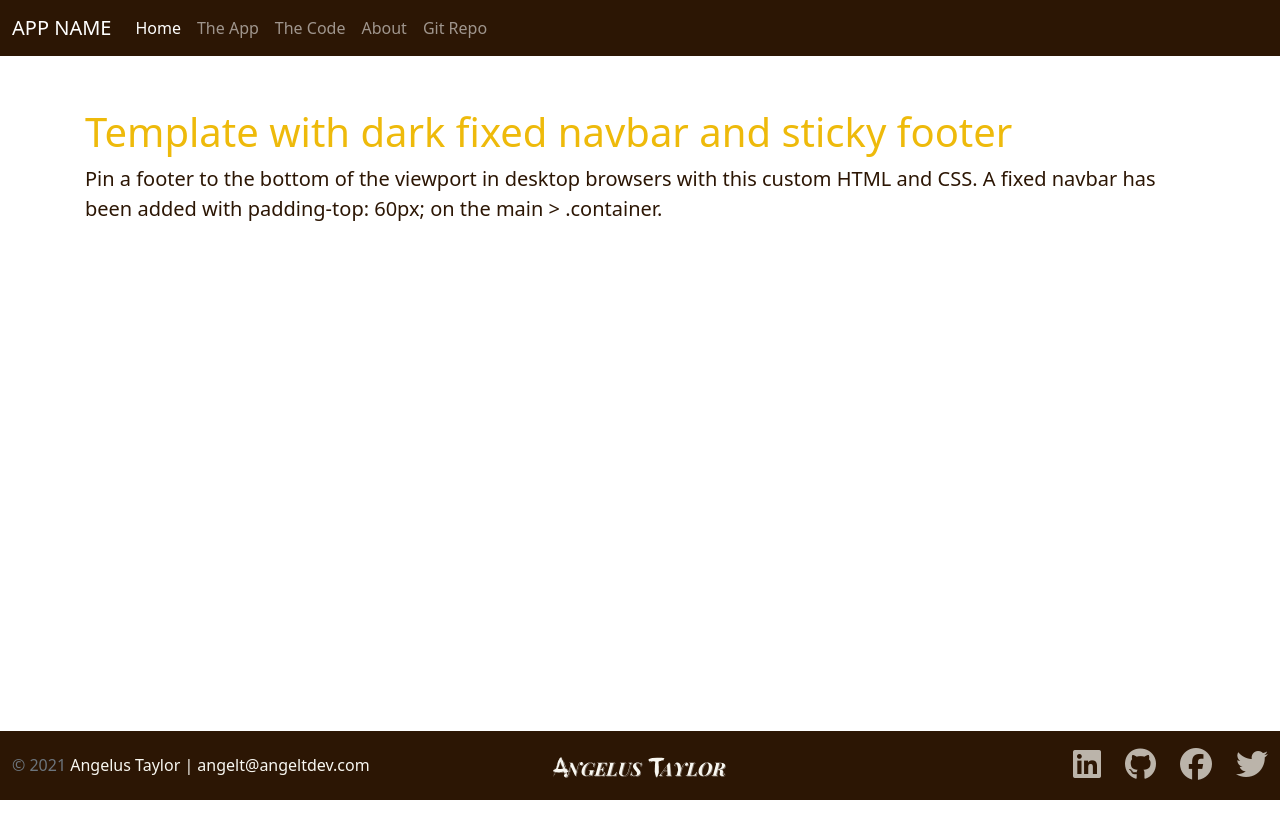
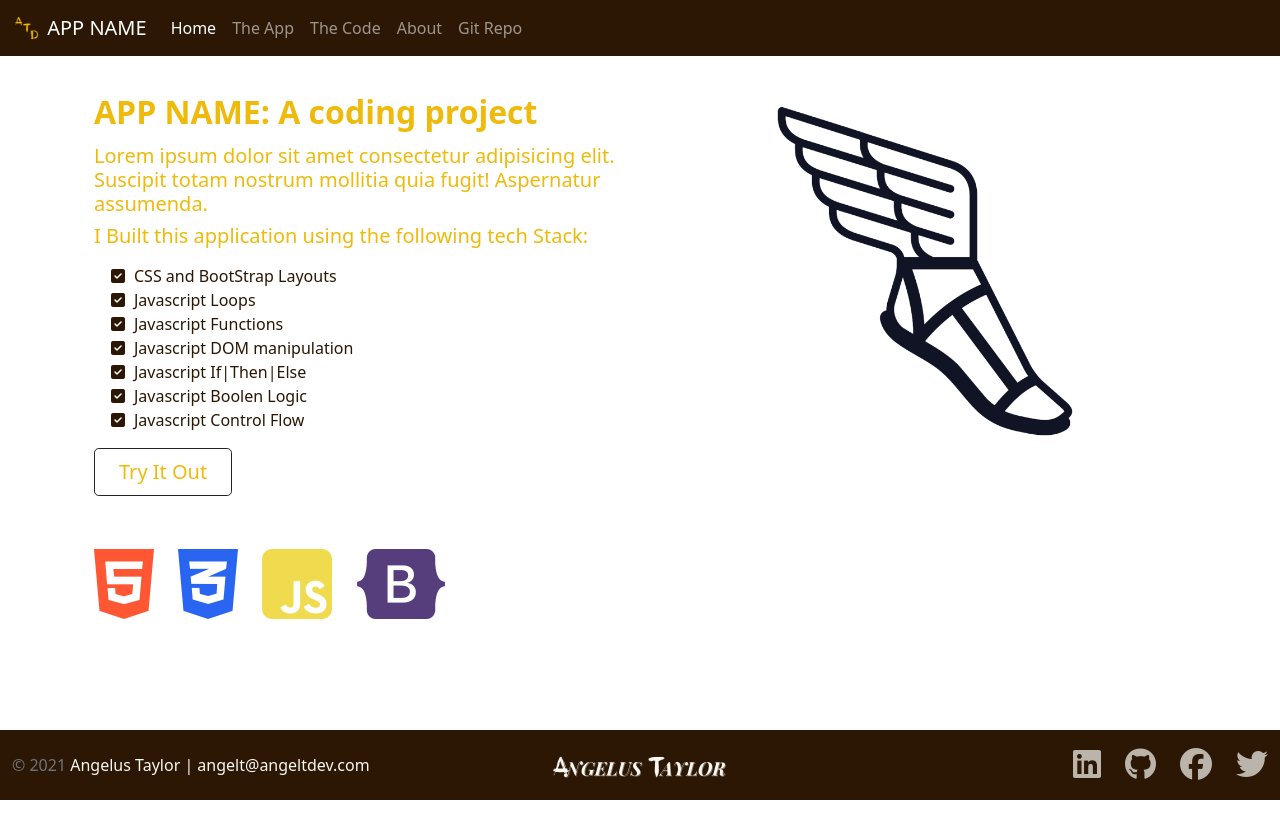
Before and after one commit to AngelusTaylorDev/Mini-app-template, a plain HTML site: page index.html in a window 1280 px wide. Before the commit the page ends 800 px from the top, so only its background shows below. Drawn offline with nearby package versions, Linux system fonts and the light colour scheme.

Commit message:
Built out more of the template
Completed more of the template
Added:

Markup - HTML5
CSS
images
and pace holder text.

```diff
--- a/css/main-style.css
+++ b/css/main-style.css
@@ -6,9 +6,24 @@
     --white-color: #f8f7f1;
 }
 
-/* Default styling */
+/* font styling */
 h1, h2, h3, h4{
     color: var(--secondary-color);
+}
+
+h1, .app-name {
+    font-size: 2em;
+}
+
+/* button styling */
+.btn {
+    color: var(--secondary-color);
+    outline: var(--dark-color);
+}
+
+.btn:hover {
+    color: var(--white-color);
+    background-color: var(--dark-color);
 }
 
 /* navbar Styling having to overide bootstrap */
@@ -16,16 +31,46 @@ nav {
     background-color: var(--dark-color);
 }
 
+nav img {
+    width: 30px;
+    height: 28px;
+}
+
 /* body styling */
 body {
     color: var(--dark-color);
 }
 
-/* Convert this to an external style sheet */
+/* Container styling */
 main>.container {
     padding: 60px 15px 0;
     margin-bottom: 5rem;
 }
+
+/* Main Body Styling */
+
+.app-logo img {
+    width: 350px;
+    height: 350px;
+}
+
+/* Tech Icons styling */
+#html-icon {
+    color: #FF5733;
+}
+
+#css-icon {
+    color: #2965f1;
+}
+
+#js-icon {
+    color: #f0db4f;
+}
+
+#bootstrap-icon {
+    color: #563d7c;
+}
+
 .sticky-footer {
     position: sticky;
     left: 0;
--- a/index.html
+++ b/index.html
@@ -1,4 +1,4 @@
-<!doctype html>
+<!DOCTYPE html>
 <html lang="en" class="h-100">
 
 <head>
@@ -14,14 +14,18 @@
     <!-- Main CSS -->
     <link rel="stylesheet" href="css/main-style.css">
 
+    <!-- Favicon -->
+    <link rel="shortcut icon" href="img/favicon.ico" type="image/x-icon">
+
 </head>
 
 <body class="d-flex flex-column h-100">
 
-    <!-- NavBar -->
+    <!-- NavBar Section -->
     <nav class="navbar navbar-expand-md navbar-dark fixed-top">
         <div class="container-fluid">
-            <a class="navbar-brand" href="#">APP NAME</a>
+            <a class="navbar-brand" href="#"><img class="d-inline-block align-text-top" src="img/ms-icon-310x310.png"
+                    alt="A T D Icon"> APP NAME</a>
             <button class="navbar-toggler" type="button" data-bs-toggle="collapse" data-bs-target="#navbarCollapse"
                 aria-controls="navbarCollapse" aria-expanded="false" aria-label="Toggle navigation">
                 <span class="navbar-toggler-icon"></span>
@@ -48,16 +52,60 @@
         </div>
     </nav>
 
-    <!-- Main Body -->
+    <!-- Main Body Section -->
     <main class="flex-shrink-0">
-       <div class="container">
-           <h1 class="mt-5">Template with dark fixed navbar and sticky footer</h1>
-           <p class="lead">Pin a footer to the bottom of the viewport in desktop browsers with this custom HTML and CSS. A fixed navbar has been added with padding-top: 60px; on the main > .container.</p>
-       </div>
+        <div class="container col-xxl-8 px-4 py-5">
+            <div class="row g-5 py-5 row-cols-1 row-cols-lg-2">
+                <div class="col order-last order-lg-first">
+                    <h1 class="display-5 fw-bold lh-1 mb-3 app-name">APP NAME: A coding project</h1>
+                    <h4 class="lead">
+                        Lorem ipsum dolor sit amet consectetur adipisicing elit. Suscipit totam nostrum mollitia quia
+                        fugit! Aspernatur assumenda.
+                    </h4>
+                    <h4 class="lead">
+                        I Built this application using the following tech Stack:
+                    </h4>
+                    <ul class="fa-ul pt-2 tech-stack">
+                        <li><span class="fa-li"><i class="fas fa-check-square"></i></span>CSS and BootStrap Layouts</li>
+                        <li><span class="fa-li"><i class="fas fa-check-square"></i></span>Javascript Loops</li>
+                        <li><span class="fa-li"><i class="fas fa-check-square"></i></span>Javascript Functions</li>
+                        <li><span class="fa-li"><i class="fas fa-check-square"></i></span>Javascript DOM manipulation
+                        </li>
+                        <li><span class="fa-li"><i class="fas fa-check-square"></i></span>Javascript If|Then|Else</li>
+                        <li><span class="fa-li"><i class="fas fa-check-square"></i></span>Javascript Boolen Logic</li>
+                        <li><span class="fa-li"><i class="fas fa-check-square"></i></span>Javascript Control Flow</li>
+                    </ul>
+                    <div>
+                        <a class="btn btn-outline-dark btn-lg px-4 me-md-2" type="button" href="app.html">Try It Out</a>
+                    </div>
+                    <h5 class="fw-bold mt-5">
+                        <div class="d-flex">
+                            <div class="row">
+                                <div class="col">
+                                    <i id="html-icon" class="fab fa-html5 fa-4x"></i>
+                                </div>
+                                <div class="col">
+                                    <i id="css-icon" class="fab fa-css3-alt fa-4x"></i>
+                                </div>
+                                <div class="col">
+                                    <i id="js-icon" class="fab fa-js-square fa-4x"></i>
+                                </div>
+                                <div class="col">
+                                    <i id="bootstrap-icon" class="fab fa-bootstrap fa-4x"></i>
+                                </div>
+                            </div>
+                        </div>
+                    </h5>
+                </div>
+                <div class="col app-logo">
+                    <img class="img-fluid center-block d-block mx-auto" src="img/Grígora-logo.png" alt="App logo">
+                </div>
+            </div>
+        </div>
     </main>
 
 
-    <!-- Footer -->
+    <!-- Footer Section -->
     <footer class="footer mt-auto py-3 sticky-footer">
         <div class="container-fluid">
             <div class="row row-cols-1 row-cols-lg-3 gy-2">
```
Also changed, not shown: app.html (+104 -0 lines), code.html (+101 -0 lines), img/Angelus-logo-black normal.png (deleted), img/Angelus-logo-black-small.png (deleted), img/Angelus-logo-white-small.png (deleted), img/Grígora-logo.png (added), img/favicon.ico, img/ms-icon-310x310.png (added).
